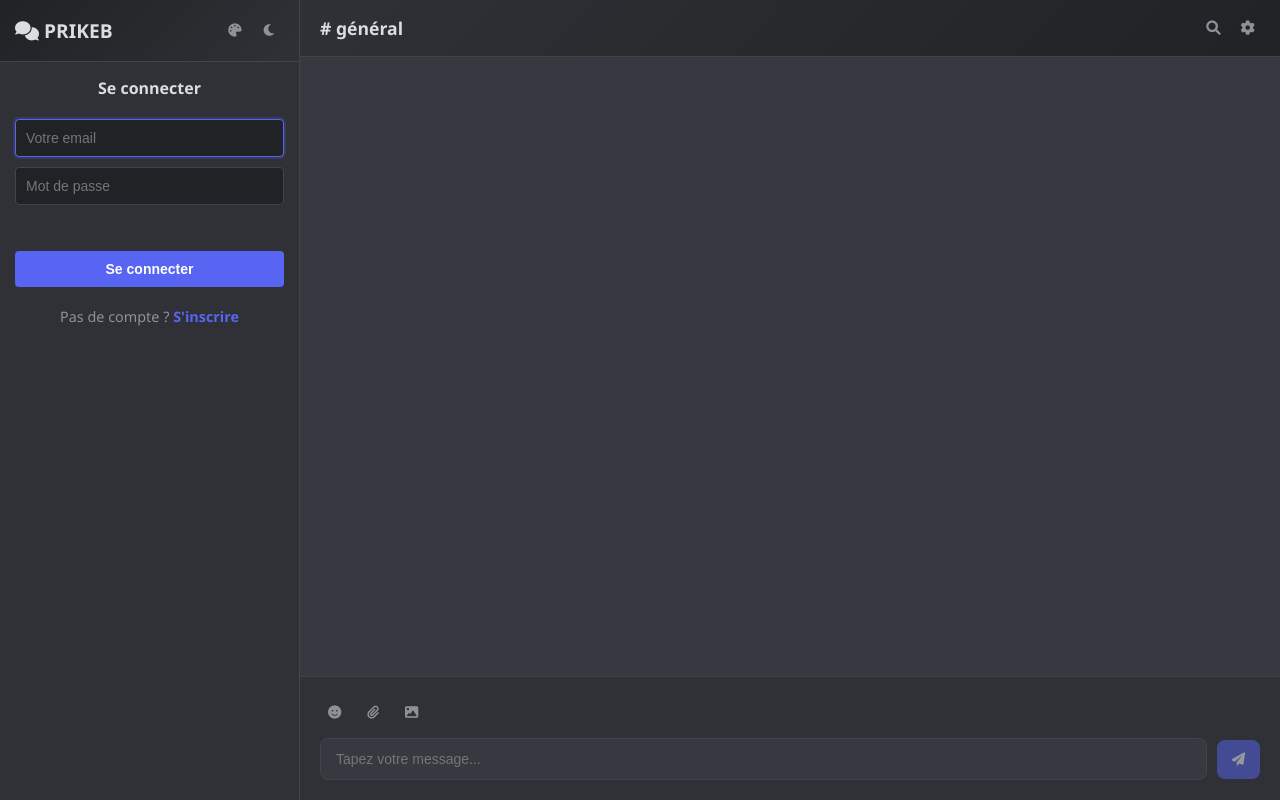
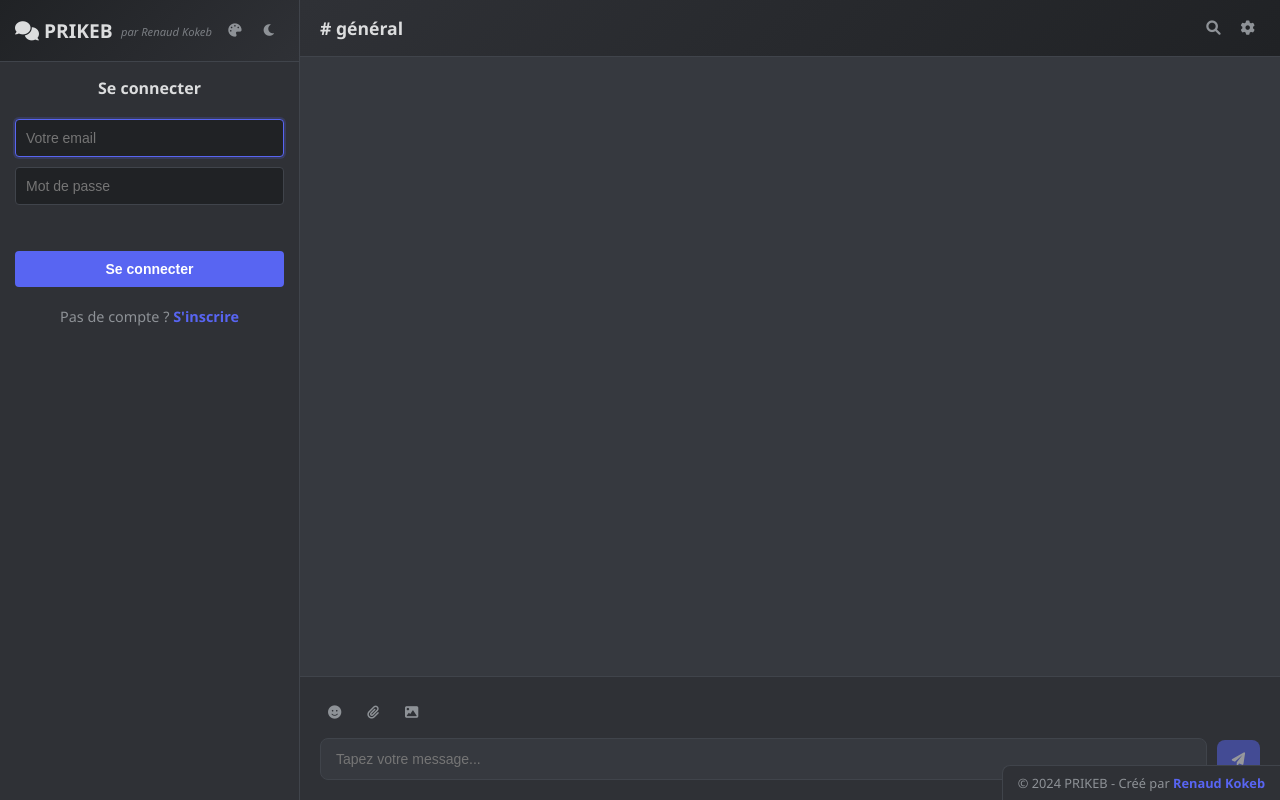
Before and after one commit to Kokeb5/SpanishAshamedParameter, a Flask app: page / in a window 1280 px wide. Run offline with Flask 3, Linux system fonts and the light colour scheme; some libraries are stand-ins or nearby versions.

Commit message:
Add creator information to the application interface and documentation
Add creator attribution to README.md, index.html, and style.css to credit Renaud Kokeb.

Replit-Commit-Author: Agent
Replit-Commit-Session-Id: 64c37cd2-f8ae-496f-bdfc-2b2c837ac9ae
Replit-Commit-Checkpoint-Type: full_checkpoint
Replit-Commit-Screenshot-Url: https://storage.googleapis.com/screenshot-production-us-central1/b269f484-a0fd-4d78-895a-fab9aa9af710/64c37cd2-f8ae-496f-bdfc-2b2c837ac9ae/mKhhG0G

```diff
--- a/static/css/style.css
+++ b/static/css/style.css
@@ -1179,3 +1179,36 @@ body {
         padding: 3px 6px;
     }
 }
+
+/* Footer avec créateur */
+.app-footer {
+    position: fixed;
+    bottom: 0;
+    right: 0;
+    background: var(--secondary-bg);
+    padding: 8px 15px;
+    border-top: 1px solid var(--border-color);
+    border-left: 1px solid var(--border-color);
+    border-radius: 8px 0 0 0;
+    font-size: 0.8em;
+    color: var(--secondary-text);
+    z-index: 100;
+}
+
+.app-footer p {
+    margin: 0;
+}
+
+.app-footer strong {
+    color: var(--primary-color);
+    font-weight: 600;
+}
+
+/* Info créateur dans le header */
+.creator-info {
+    font-size: 0.7em;
+    color: var(--secondary-text);
+    margin-top: 2px;
+    font-style: italic;
+    opacity: 0.8;
+}
--- a/templates/index.html
+++ b/templates/index.html
@@ -13,6 +13,7 @@
         <div class="sidebar">
             <div class="sidebar-header">
                 <h2><i id="appIcon" class="fas fa-comments"></i> PRIKEB</h2>
+                <div class="creator-info">par Renaud Kokeb</div>
                 <div class="header-controls">
                     <button id="iconSelector" class="theme-btn" title="Changer l'icône"><i class="fas fa-palette"></i></button>
                     <button id="themeToggle" class="theme-btn" title="Changer le thème"><i class="fas fa-moon"></i></button>
@@ -268,6 +269,11 @@
     <input type="file" id="fileInput" style="display: none;" accept="*/*">
     <input type="file" id="imageInput" style="display: none;" accept="image/*">
 
+    <!-- Footer avec créateur -->
+    <footer class="app-footer">
+        <p>&copy; 2024 PRIKEB - Créé par <strong>Renaud Kokeb</strong></p>
+    </footer>
+
     <script src="https://cdnjs.cloudflare.com/ajax/libs/socket.io/4.0.1/socket.io.js"></script>
     <script src="{{ url_for('static', filename='js/chat.js') }}"></script>
 </body>
```
Also changed, not shown: README.md.
